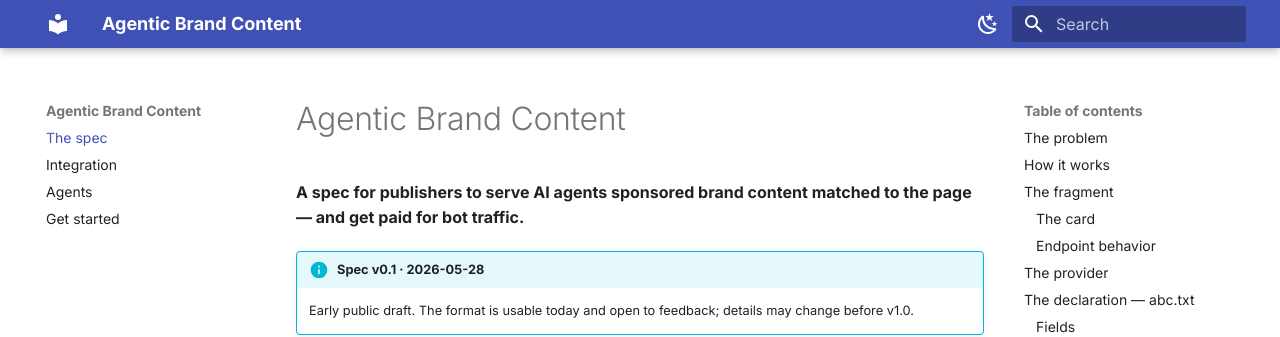
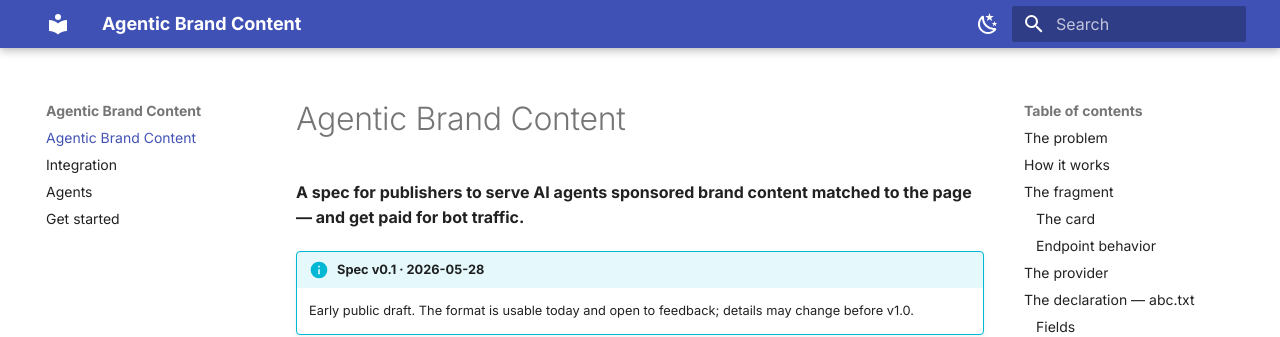
Before and after one commit to brandcontent-dev/spec, an MkDocs documentation site: the page built from docs/index.md, in a window 1280 px wide. Shown: the top 337 px of the page. Built offline with MkDocs 1.6.1 and Material for MkDocs 9.7.7, drawn with Linux system fonts in a browser that asks for light colours.

Commit message:
Home nav label = site name, so the header doesn't swap to "The spec" on scroll.
Material replaces the site title with the current page's title once you
scroll. On the landing page the nav label was "The spec" while the H1 is
"Agentic Brand Content", so scrolling looked like a glitch. Labelling the
home nav entry with the site name keeps the header stable on the landing;
other pages still show their own title on scroll (expected).

Co-Authored-By: Claude Opus 4.7 (1M context) <noreply@anthropic.com>

```diff
--- a/mkdocs.yml
+++ b/mkdocs.yml
@@ -47,7 +47,7 @@ extra:
       link: https://github.com/brandcontent-dev
 
 nav:
-  - The spec: index.md
+  - Agentic Brand Content: index.md
   - Integration: integration.md
   - Agents: agents.md
   - Get started: getting-started.md
```
